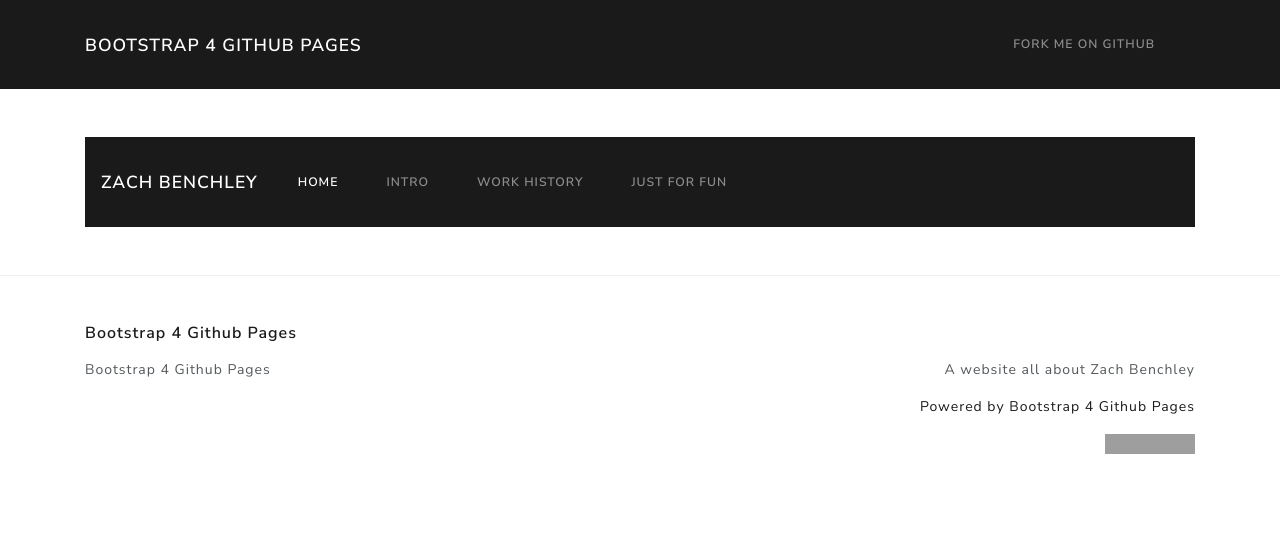
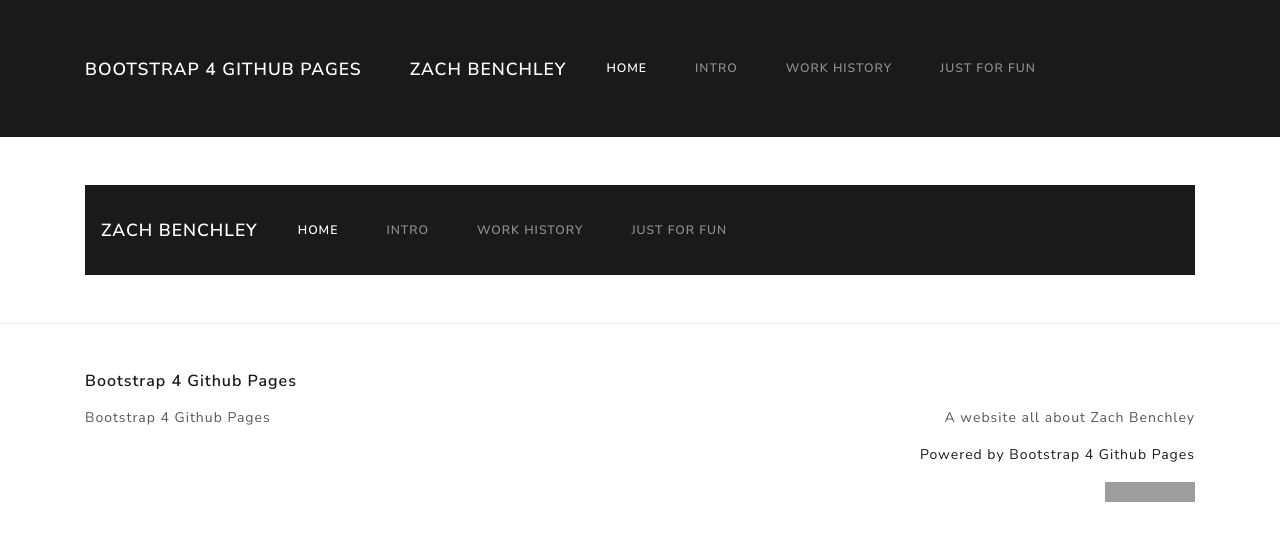
Before and after one commit to zbenchley/zbenchley.github.io, a Jekyll site: the page built from index.md, in a window 1280 px wide. Shown: the top 541 px of the page. Built offline with Jekyll 4.4.1, drawn with Linux system fonts in a browser that asks for light colours; our own code applies the rules of GitHub Pages for plain Markdown files; grey boxes are pictures that could not be loaded.

Commit message:
Update header.html

```diff
--- a/_includes/header.html
+++ b/_includes/header.html
@@ -8,19 +8,32 @@
       <span class="navbar-toggler-icon"></span>
     </button>
     <div class="collapse navbar-collapse" id="navbarSupportedContent">
-      <ul class="navbar-nav ml-auto">
-        {%- for path in page_paths -%}
-          {%- assign my_page = site.pages | where: "path", path | first -%}
-          {%- if my_page.title -%}
-          <li class="nav-item">
-            <a class="nav-link" href="{{ my_page.url | relative_url }}">{{ my_page.title | escape }}</a>
-          </li>
-          {%- endif -%}
-        {% endfor -%}
-        <li class="nav-item">
-          <a class="nav-link" href="{{ site.github.repository_url }}">Fork me on Github</a>
-        </li>
-      </ul>
+     <nav class="navbar navbar-expand-lg navbar-dark bg-primary">
+  <a class="navbar-brand" href="#">Zach Benchley</a>
+  <button class="navbar-toggler" type="button" data-toggle="collapse" data-target="#navbarColor01" aria-controls="navbarColor01" aria-expanded="false" aria-label="Toggle navigation">
+    <span class="navbar-toggler-icon"></span>
+  </button>
+
+  <div class="collapse navbar-collapse" id="navbarColor01">
+    <ul class="navbar-nav mr-auto">
+      <li class="nav-item active">
+        <a class="nav-link" href="#">Home
+          <span class="sr-only">(current)</span>
+        </a>
+      </li>
+      <li class="nav-item">
+        <a class="nav-link" href="#">Intro</a>
+      </li>
+      <li class="nav-item">
+        <a class="nav-link" href="#">Work History</a>
+      </li>
+      <li class="nav-item">
+        <a class="nav-link" href="#">Just For Fun</a>
+      </li>
+    </ul>
+  </div>
+</nav>
+
     </div>
   </div>
 </nav>
```
